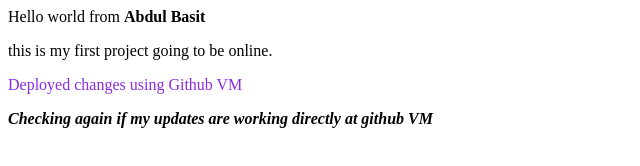
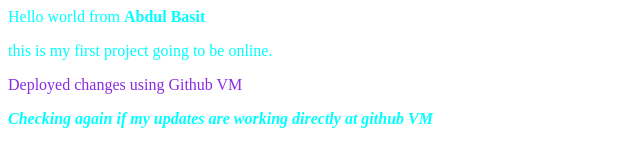
Before and after one commit to Abasit0097/MyfirstrepPIAICbootcamp, a plain HTML site: page index.html in a window 1280 px wide. Shown: the whole page, without its empty margins (0-640 px from the left). Drawn offline with Linux system fonts and the light colour scheme.

```diff
--- a/index.html
+++ b/index.html
@@ -3,7 +3,7 @@
 <head>
     <title>PIAIC Boot Camp 2020</title>
 </head>
-<body>
+<body style = "color: aqua;">
     Hello world from <b>Abdul Basit</b>
     <p>
         this is my first project going to be online.
```
